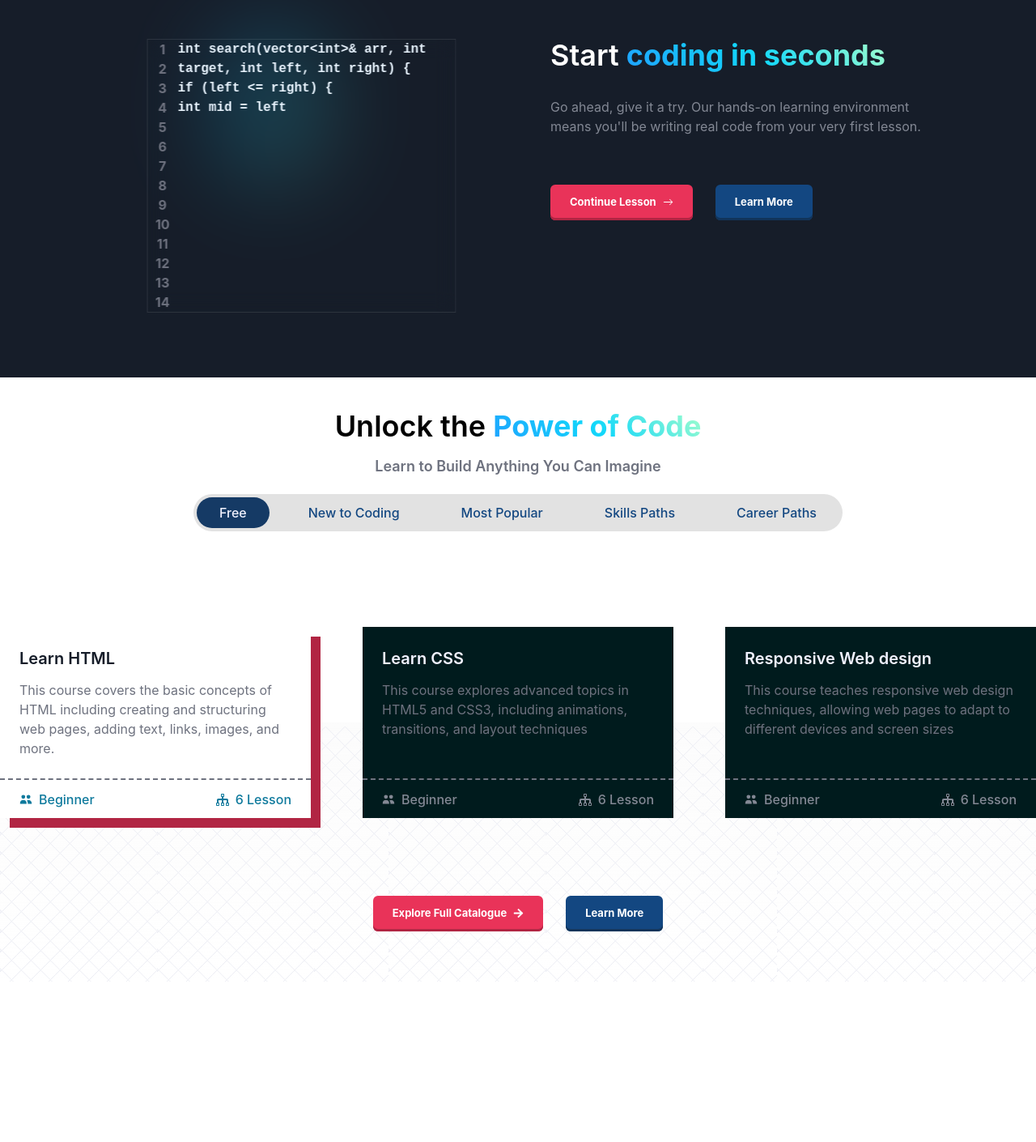
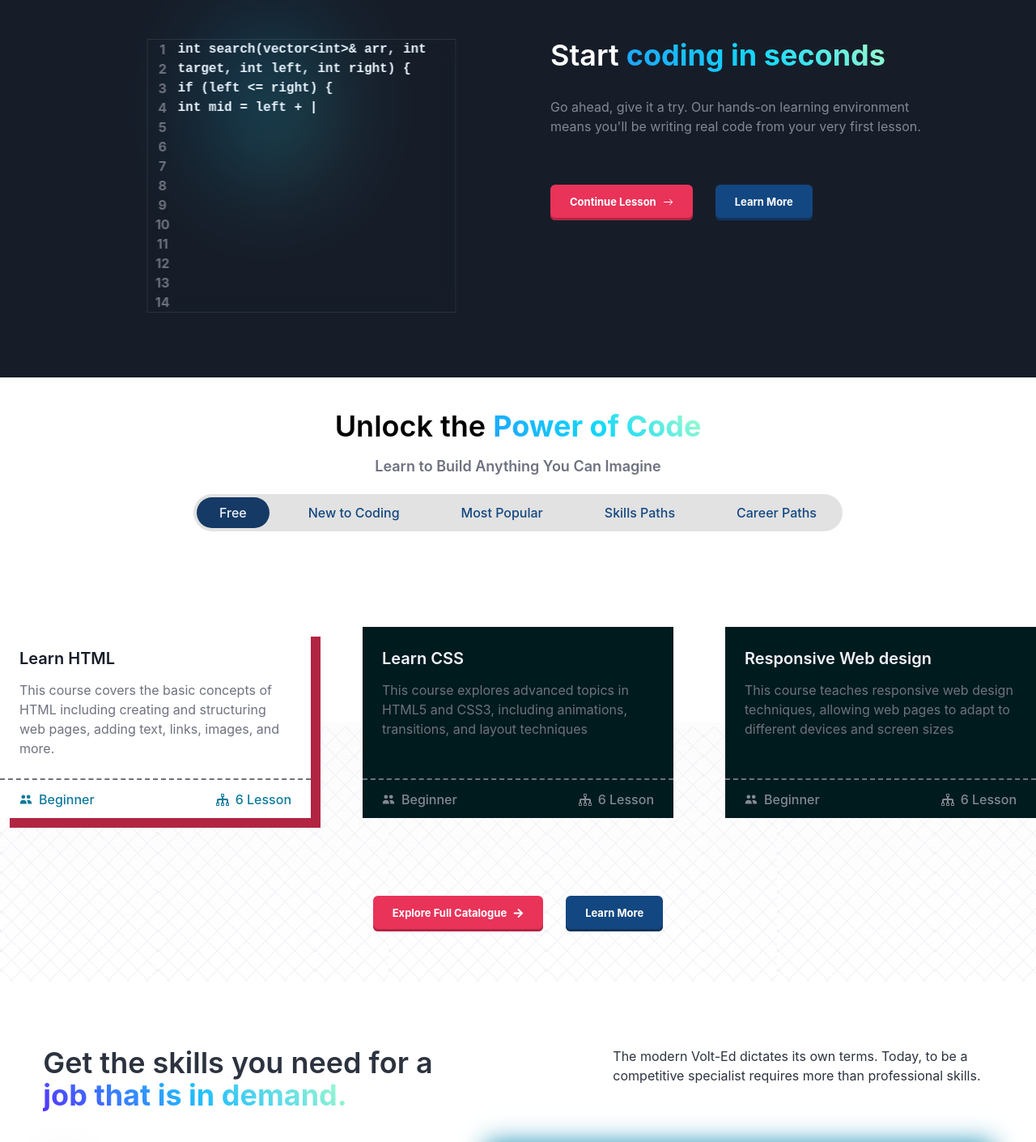
Before and after one commit to AbhijitSarode/Volt-Ed, a React (Vite) app in the folder client/: page / in a window 1280 px wide. Shown: the part 1330-2740 px from the top of the page at 81% size. Before the commit the page ends 2542 px from the top, so only its background shows below. Built offline with nearby package versions, Linux system fonts and the light colour scheme.

Commit message:
#67 Timeline section complete

```diff
--- /dev/null
+++ b/client/src/components/core/HomePage/Timeline.jsx
@@ -0,0 +1,85 @@
+import TimeLineImage from "../../../assets/Images/TimelineImage.png";
+import Logo1 from "../../../assets/TimeLineLogo/Logo1.svg";
+import Logo2 from "../../../assets/TimeLineLogo/Logo2.svg";
+import Logo3 from "../../../assets/TimeLineLogo/Logo3.svg";
+import Logo4 from "../../../assets/TimeLineLogo/Logo4.svg";
+
+const TimeLine = [
+  {
+    Logo: Logo1,
+    Heading: "Leadership",
+    Description: "Fully committed to the success company",
+  },
+  {
+    Logo: Logo2,
+    Heading: "Responsibility",
+    Description: "Students will always be our top priority",
+  },
+  {
+    Logo: Logo3,
+    Heading: "Flexibility",
+    Description: "The ability to switch is an important skills",
+  },
+  {
+    Logo: Logo4,
+    Heading: "Solve the problem",
+    Description: "Code your way to a solution",
+  },
+];
+
+const Timeline = () => {
+  return (
+    <div className="flex flex-col lg:flex-row gap-20 mb-20 items-center mx-auto w-11/12 max-w-maxContent justify-between md:flex-row">
+      <div className="lg:w-[45%] flex flex-col gap-14 lg:gap-3">
+        {TimeLine.map((ele, index) => {
+          return (
+            <div className="flex flex-col lg:gap-3" key={index}>
+              <div className="flex gap-6" key={index}>
+                <div className="w-[52px] h-[52px] bg-white rounded-full flex justify-center items-center shadow-[#00000012] shadow-[0_0_62px_0]">
+                  <img src={ele.Logo} alt="" />
+                </div>
+                <div>
+                  <h2 className="font-semibold text-[18px]">{ele.Heading}</h2>
+                  <p className="text-base">{ele.Description}</p>
+                </div>
+              </div>
+              <div
+                className={`hidden ${
+                  TimeLine.length - 1 === index ? "hidden" : "lg:block"
+                }  h-14 border-dotted border-r border-richblack-100 bg-richblack-400/0 w-[26px]`}
+              ></div>
+            </div>
+          );
+        })}
+      </div>
+
+      <div className="relative block w-fit h-fit shadow-blue-200 shadow-[0px_0px_30px_0px]">
+        <div className="absolute lg:left-[50%] lg:bottom-0 lg:translate-x-[-50%] lg:translate-y-[50%] bg-caribbeangreen-700 flex lg:flex-row flex-col text-white uppercase py-5 gap-4 lg:gap-0 lg:py-10 ">
+          {/* Section 1 */}
+          <div className="flex gap-5 items-center lg:border-r border-caribbeangreen-300 px-7 lg:px-14">
+            <h1 className="text-3xl font-bold w-[75px]">10</h1>
+            <h1 className="text-caribbeangreen-300 text-sm w-[75px]">
+              Years experiences
+            </h1>
+          </div>
+
+          {/* Section 2 */}
+          <div className="flex gap-5 items-center lg:px-14 px-7">
+            <h1 className="text-3xl font-bold w-[75px]">250</h1>
+            <h1 className="text-caribbeangreen-300 text-sm w-[75px]">
+              types of courses
+            </h1>
+          </div>
+          <div></div>
+        </div>
+        <img
+          src={TimeLineImage}
+          alt="timelineImage"
+          className="shadow-white shadow-[20px_20px_0px_0px] object-cover h-[400px] lg:h-fit"
+        />
+      </div>
+    </div>
+  );
+};
+
+export default Timeline;
--- /dev/null
+++ b/client/src/components/core/HomePage/TimelineSection.jsx
@@ -0,0 +1,30 @@
+import HighlightText from "../../common/HighlightText";
+import Timeline from "./Timeline";
+
+const TimelineSection = () => {
+  return (
+    <div className=" text-richblack-700">
+      <div className="mx-auto flex w-11/12 max-w-maxContent flex-col items-center justify-between gap-8 ">
+        <div className="mb-10 mt-[-100px] flex flex-col justify-between gap-10 lg:mt-20 lg:flex-row lg:gap-0">
+          <h2 className="text-4xl font-semibold lg:w-[45%] ">
+            Get the skills you need for a
+            <HighlightText
+              text={" job that is in demand."}
+              gradient={"custom-gradient2"}
+            />
+          </h2>
+          <div className="flex flex-col items-start gap-10 lg:w-[40%]">
+            <p className="text-[16px]">
+              The modern Volt-Ed dictates its own terms. Today, to be a
+              competitive specialist requires more than professional skills.
+            </p>
+          </div>
+        </div>
+      </div>
+
+      <Timeline />
+    </div>
+  );
+};
+
+export default TimelineSection;
--- a/client/src/pages/Home.jsx
+++ b/client/src/pages/Home.jsx
@@ -2,6 +2,7 @@
 import HeroSection from "../components/core/HomePage/HeroSection";
 import CodeSection from "../components/core/HomePage/CodeSection";
 import ExploreMoreSection from "../components/core/HomePage/ExploreMoreSection";
+import TimelineSection from "../components/core/HomePage/TimelineSection";
 
 const Home = () => {
   return (
@@ -9,6 +10,7 @@
       <HeroSection />
       <CodeSection />
       <ExploreMoreSection />
+      <TimelineSection />
     </>
   );
 };
--- a/client/tailwind.config.js
+++ b/client/tailwind.config.js
@@ -107,6 +107,20 @@
         900: "#82193d",
         950: "#49081d",
       },
+      caribbeangreen: {
+        5: "#C1FFFD",
+        25: "#83F1DE",
+        50: "#44E4BF",
+        100: "#06D6A0",
+        200: "#05BF8E",
+        300: "#05A77B",
+        400: "#049069",
+        500: "#037957",
+        600: "#026144",
+        700: "#014A32",
+        800: "#01321F",
+        900: "#001B0D",
+      },
     },
     extend: {
       maxWidth: {
```
